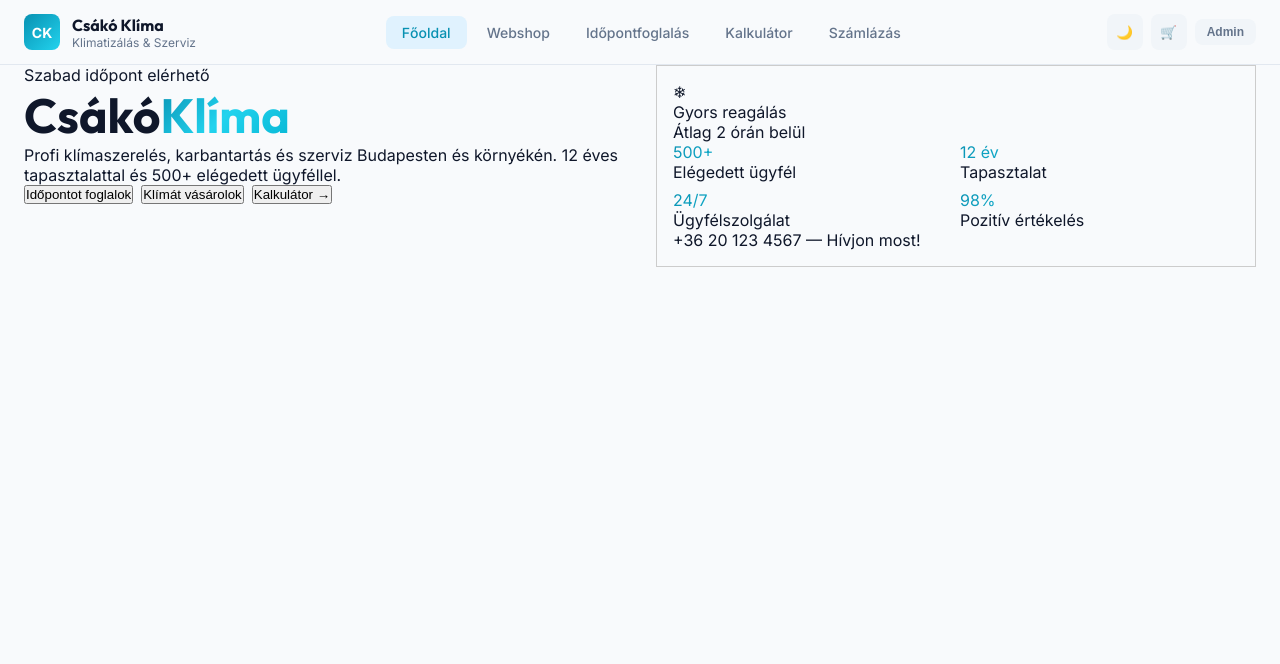
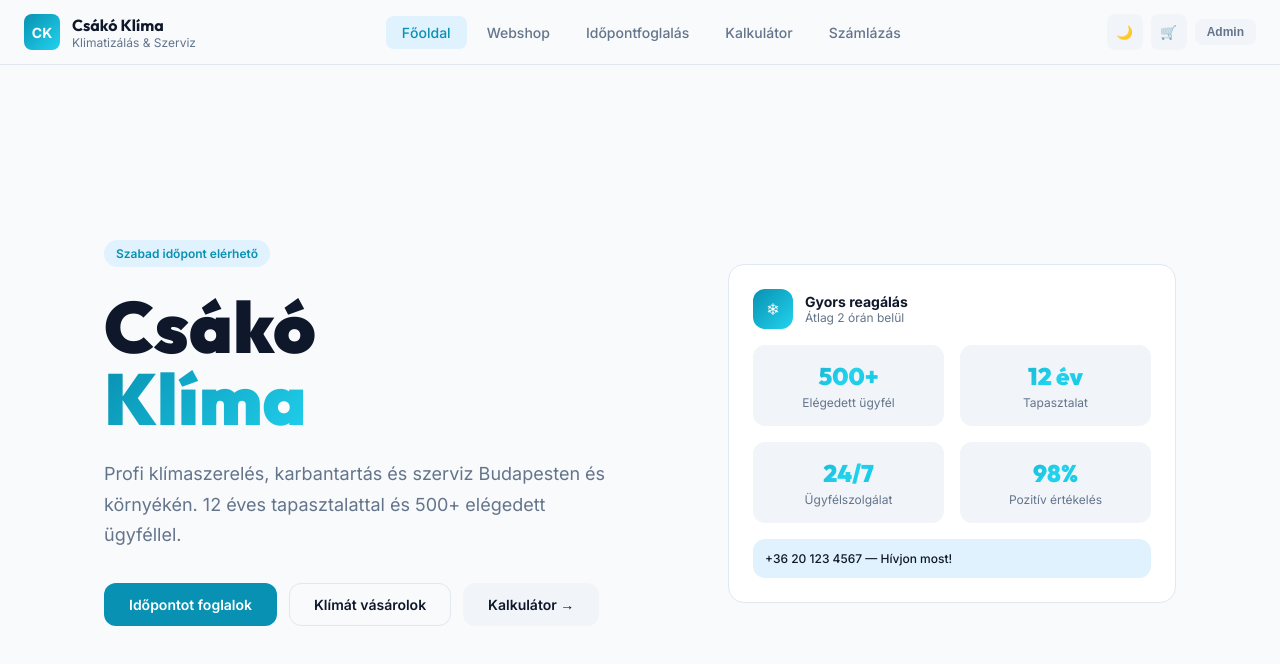
Before and after one commit to AceA1118/klim-sweboldal-vizsgaremek, a React (Vite) app in the folder frontend/: page / in a window 1280 px wide. Shown: the top 664 px of the page. Built offline with nearby package versions, Linux system fonts and the light colour scheme.

Commit message:
Hero formazas

```diff
--- a/frontend/src/components/Hero.css
+++ b/frontend/src/components/Hero.css
@@ -1,25 +1,147 @@
+.hero {
+  min-height: calc(100vh - 4rem);
+  display: flex;
+  align-items: center;
+  padding: 4rem 0;
+}
+
 .hero-grid {
   display: grid;
   grid-template-columns: 1fr 1fr;
-  gap: 2rem;
+  gap: 3rem;
+  align-items: center;
+}
+
+.hero-badge {
+  display: inline-block;
+  margin-bottom: 1.5rem;
+  padding: 0.375rem 0.75rem;
+  border-radius: 999px;
+  background-color: var(--secondary);
+  color: var(--primary);
+  font-size: 0.75rem;
+  font-weight: 600;
 }
 
 .hero-title {
-  font-size: 3rem;
+  margin-bottom: 1.5rem;
+  font-size: 4.5rem;
+  font-weight: 900;
+  line-height: 1;
+}
+
+.hero-title span {
+  display: block;
+}
+
+.hero-description {
+  max-width: 32rem;
+  margin-bottom: 2rem;
+  font-size: 1.125rem;
+  line-height: 1.7;
+  color: var(--muted-foreground);
 }
 
 .hero-buttons {
   display: flex;
-  gap: 0.5rem;
+  flex-wrap: wrap;
+  gap: 0.75rem;
+}
+
+.button {
+  padding: 0.75rem 1.5rem;
+  border: 1px solid transparent;
+  border-radius: 0.75rem;
+  font-family: inherit;
+  font-size: 0.875rem;
+  font-weight: 600;
+  cursor: pointer;
+}
+
+.button-primary {
+  background-color: var(--primary);
+  color: var(--primary-foreground);
+}
+
+.button-outline {
+  background-color: transparent;
+  border-color: var(--border);
+  color: var(--foreground);
+}
+
+.button-muted {
+  background-color: var(--muted);
+  color: var(--foreground);
 }
 
 .hero-card {
-  border: 1px solid #cccccc;
-  padding: 1rem;
+  justify-self: end;
+  width: 100%;
+  max-width: 28rem;
+  padding: 1.5rem;
+  border: 1px solid var(--border);
+  border-radius: 1rem;
+  background-color: var(--card);
+}
+
+.hero-card-header {
+  display: flex;
+  align-items: center;
+  gap: 0.75rem;
+  margin-bottom: 1rem;
+}
+
+.hero-card-icon {
+  width: 2.5rem;
+  height: 2.5rem;
+  border-radius: 0.75rem;
+  background: linear-gradient(135deg, #0891b2, #22d3ee);
+  color: white;
+  display: flex;
+  align-items: center;
+  justify-content: center;
+}
+
+.hero-card-title {
+  font-size: 0.875rem;
+  font-weight: 700;
+}
+
+.hero-card-subtitle {
+  font-size: 0.75rem;
+  color: var(--muted-foreground);
 }
 
 .stats-grid {
   display: grid;
   grid-template-columns: 1fr 1fr;
-  gap: 0.5rem;
+  gap: 1rem;
 }
+
+.stat {
+  padding: 1rem;
+  border-radius: 0.75rem;
+  background-color: var(--muted);
+  text-align: center;
+}
+
+.stat-value {
+  margin-bottom: 0.25rem;
+  font-family: "Outfit", sans-serif;
+  font-size: 1.5rem;
+  font-weight: 900;
+}
+
+.stat-label {
+  font-size: 0.75rem;
+  color: var(--muted-foreground);
+}
+
+.hero-phone {
+  margin-top: 1rem;
+  padding: 0.75rem;
+  border-radius: 0.75rem;
+  background-color: var(--secondary);
+  font-size: 0.75rem;
+  font-weight: 500;
+}
--- a/frontend/src/components/Navbar.css
+++ b/frontend/src/components/Navbar.css
@@ -13,7 +13,6 @@
   height: 4rem;
 }
 
-/* Logó */
 .navbar-logo {
   display: flex;
   align-items: center;
@@ -43,7 +42,6 @@
   color: var(--muted-foreground);
 }
 
-/* Menüpontok */
 .navbar-links {
   display: flex;
   gap: 0.25rem;
@@ -65,7 +63,6 @@
   background-color: var(--secondary);
 }
 
-/* Jobb oldali gombok */
 .navbar-actions {
   display: flex;
   align-items: center;
```
